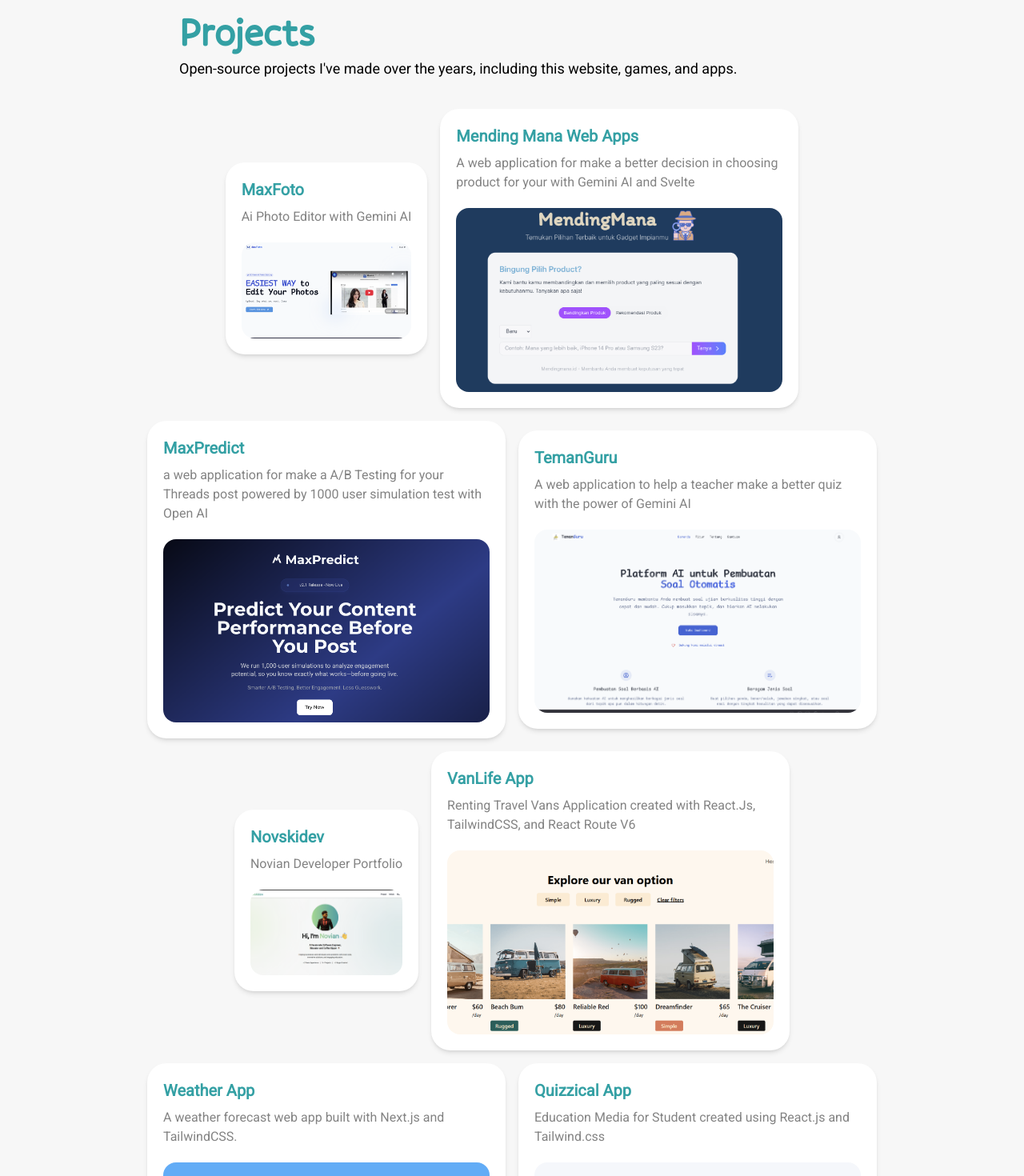
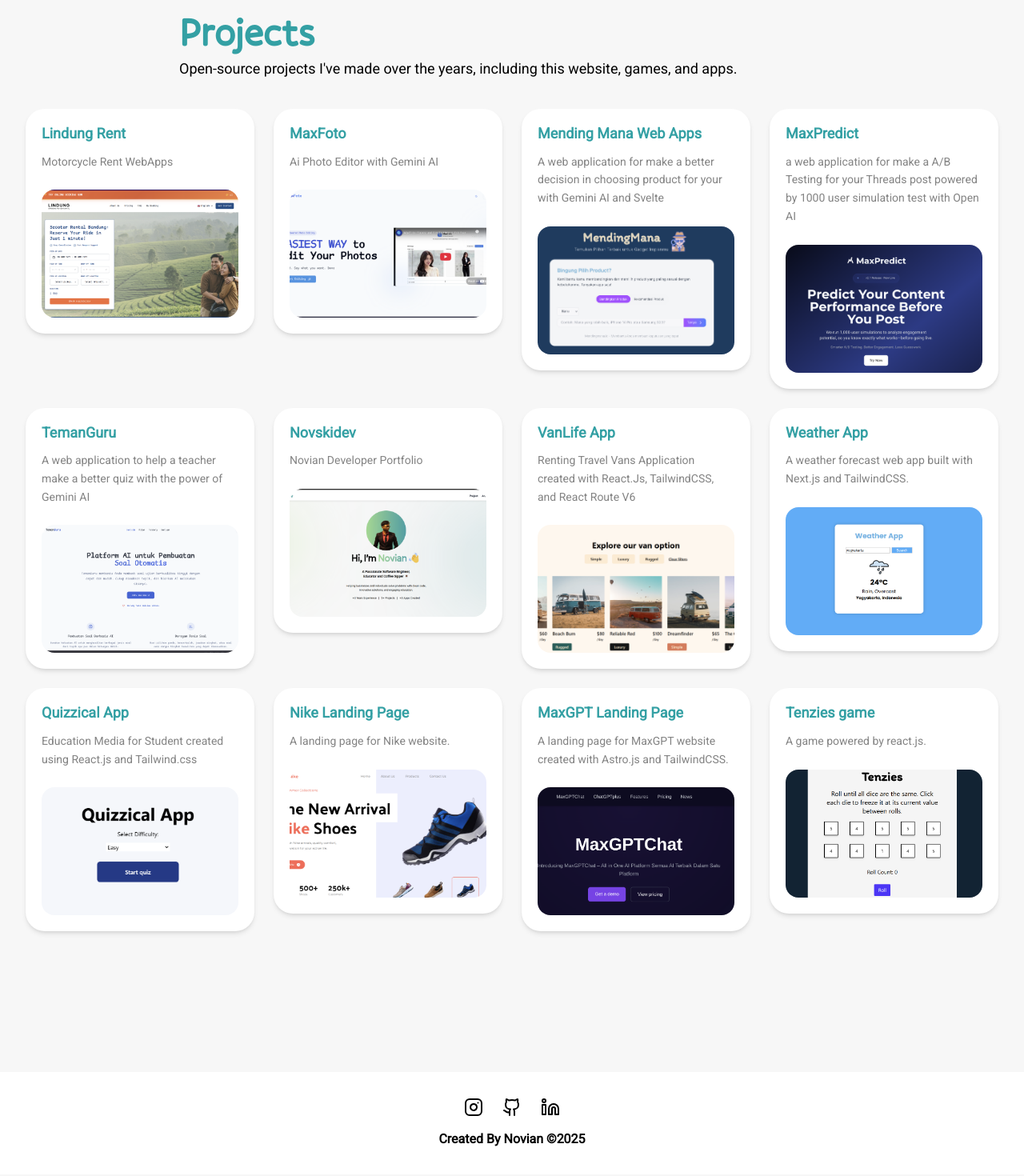
Before and after one commit to novskidev/novskidev.cloud, a Next.js app: page /projects in a window 1280 px wide. Shown: the part 80-1550 px from the top of the page at 80% size. Built offline with nearby package versions, Linux system fonts and the light colour scheme.

Commit message:
adding project

```diff
--- a/app/articles/layout.tsx
+++ b/app/articles/layout.tsx
@@ -6,10 +6,18 @@ export default function ArticlesLayout({
   children: ReactNode;
 }) {
   return (
-    <div className="w-full bg-[#F7F7F7] dark:bg-[#1A1A1A] mx-auto my-[80px] p-4 flex flex-col items-center justify-center">
-      <h1 className="font-pally font-bold text-5xl w-8/12 text-verdigris dark:text-[#56D3A8]">Articles</h1>
-<p className="font-roboto w-8/12 text-sm sm:text-base md:text-lg text-wrap  dark:text-[#E4E4E4]">Guides, references, life and tutorials written by me.</p>
-      {children}
+    <div className="w-full bg-[#F7F7F7] dark:bg-[#1A1A1A] my-[80px]">
+      <div className="max-w-7xl mx-auto px-4 sm:px-6 lg:px-8 py-8">
+        <div className="text-center mb-8">
+          <h1 className="font-pally font-bold text-3xl sm:text-4xl lg:text-5xl text-verdigris dark:text-[#56D3A8] mb-4">
+            Articles
+          </h1>
+          <p className="font-roboto text-sm sm:text-base lg:text-lg text-gray-600 dark:text-[#E4E4E4] max-w-3xl mx-auto leading-relaxed">
+            Guides, references, life and tutorials written by me.
+          </p>
+        </div>
+        {children}
+      </div>
     </div>
   );
 }
--- a/app/articles/page.tsx
+++ b/app/articles/page.tsx
@@ -26,7 +26,7 @@ export default function ArticlesPage() {
             variants={containerVariants}
             initial="hidden"
             animate="visible"
-            className="mt-5 w-8/12"
+            className="mt-5 w-full max-w-4xl mx-auto px-4 sm:px-6 lg:px-8"
         >
             {articles.map((article) => (
                 <MotionDiv
--- a/app/components/footer.tsx
+++ b/app/components/footer.tsx
@@ -4,21 +4,25 @@ import Link from 'next/link';
 
 function Footer() {
     return (
-        <footer className="bg-white w-full h-fit flex flex-col items-center justify-center py-2 dark:bg-black">
-           <div>
-           <section className='flex justify-between py-3'>
-            <Link href={'https://www.instagram.com/novskidev/'}>
-            <Instagram className='text-xs sm:text-sm md:text-base hover:scale-125 transition-all duration-300 dark:text-[#E4E4E4]'/>
-            </Link>
-            <Link href={'https://github.com/novskidev'}>
-            <Github className='text-xs sm:text-sm md:text-base hover:scale-125 transition-all duration-300 dark:text-[#E4E4E4]'/>
-            </Link>
-            <Link href={'https://www.linkedin.com/in/noviann/'}>
-            <Linkedin className='text-xs sm:text-sm md:text-base hover:scale-125 transition-all duration-300 dark:text-[#E4E4E4]'/>
-            </Link>
-            </section>
-            <p className="text-xs sm:text-sm md:text-base font-roboto text-semibold dark:text-[#E4E4E4]"> Created By Novian ©{new Date().getFullYear()} </p>
-            </div>
+        <footer className="bg-white dark:bg-black w-full py-6 sm:py-8">
+           <div className="max-w-7xl mx-auto px-4 sm:px-6 lg:px-8">
+               <div className="flex flex-col items-center justify-center space-y-4">
+                   <section className="flex items-center justify-center gap-4 sm:gap-6">
+                       <Link href={'https://www.instagram.com/novskidev/'} aria-label="Instagram">
+                           <Instagram className='w-5 h-5 sm:w-6 sm:h-6 hover:scale-125 transition-all duration-300 dark:text-[#E4E4E4]'/>
+                       </Link>
+                       <Link href={'https://github.com/novskidev'} aria-label="GitHub">
+                           <Github className='w-5 h-5 sm:w-6 sm:h-6 hover:scale-125 transition-all duration-300 dark:text-[#E4E4E4]'/>
+                       </Link>
+                       <Link href={'https://www.linkedin.com/in/noviann/'} aria-label="LinkedIn">
+                           <Linkedin className='w-5 h-5 sm:w-6 sm:h-6 hover:scale-125 transition-all duration-300 dark:text-[#E4E4E4]'/>
+                       </Link>
+                   </section>
+                   <p className="text-sm sm:text-base font-roboto font-semibold dark:text-[#E4E4E4] text-center">
+                       Created By Novian ©{new Date().getFullYear()}
+                   </p>
+               </div>
+           </div>
         </footer>
     );
 }
--- a/app/components/ui/card.tsx
+++ b/app/components/ui/card.tsx
@@ -4,26 +4,26 @@ import { projectType } from "@/app/utils/utility";
 import Link from "next/link";
 import Image from "next/image";
 
-function Card({ title, description, imageSrc, link }: projectType[number]) {
+function Card({ title, description, imageSrc, link, key }: projectType[number] & { key?: number }) {
   return (
-    <Link href={link} className="block group w-full max-w-xs sm:max-w-sm md:max-w-md">
-      <article className="w-full bg-white dark:bg-[#1A1A1A] rounded-3xl flex flex-col justify-between p-4 sm:p-5 shadow-md overflow-hidden transition-all duration-300 min-h-[200px] h-auto cursor-pointer group-hover:shadow-lg">
+    <Link href={link} className="block group">
+      <article className="w-full max-w-[320px] bg-white dark:bg-[#1A1A1A] rounded-3xl flex flex-col justify-between p-5 shadow-md overflow-hidden transition-all duration-300 min-h-[280px] cursor-pointer group-hover:shadow-lg hover:scale-[1.02]">
         <div className="flex-1 flex flex-col">
-          <h1 className="text-verdigris font-roboto font-semibold text-base sm:text-lg md:text-xl dark:text-[#56D3A8]">
+          <h1 className="text-verdigris font-roboto font-semibold text-lg dark:text-[#56D3A8] leading-tight">
             {title}
           </h1>
-          <p className="font-roboto text-xs py-2 text-[#838383] dark:text-[#E4E4E4] sm:text-sm md:text-base lg:text-md">
+          <p className="font-roboto text-sm py-3 text-[#838383] dark:text-[#E4E4E4] leading-relaxed">
             {description}
           </p>
         </div>
 
-        <div className="relative w-full aspect-[16/9] mt-3">
+        <div className="relative w-full h-40 mt-3">
           <Image
             src={imageSrc}
             alt={title}
             fill
             className="object-cover rounded-2xl brightness-100 dark:brightness-90 transition-all duration-300"
-            sizes="(max-width: 640px) 100vw, (max-width: 1024px) 50vw, 33vw"
+            sizes="320px"
           />
         </div>
       </article>
--- a/app/layout.tsx
+++ b/app/layout.tsx
@@ -21,10 +21,12 @@ export default function RootLayout({
   return (
     <html lang="en">
       <ClientWrapper
-        className={`${roboto.variable} ${myPally.variable} ${myPallyBold.variable} bg-[#F7F7F7] dark:bg-[#1A1A1A] antialiased`}
+        className={`${roboto.variable} ${myPally.variable} ${myPallyBold.variable} bg-[#F7F7F7] dark:bg-[#1A1A1A] antialiased min-h-screen`}
       >
         <Navbar />
-        {children}
+        <main className="flex-1">
+          {children}
+        </main>
         <Footer />
       </ClientWrapper>
     </html>
--- a/app/product/page.tsx
+++ b/app/product/page.tsx
@@ -61,7 +61,7 @@ const itemVariants = {
 export default function ProductPage() {
 	return (
 		<MotionDiv
-			className="flex flex-col sm:flex-row flex-wrap gap-4 items-center justify-center mt-7 mb-[80px] w-full sm:w-10/12 px-2"
+			className="grid grid-cols-1 md:grid-cols-2 lg:grid-cols-3 gap-6 mt-7 mb-[80px] w-full max-w-6xl mx-auto px-4"
 			variants={containerVariants}
 			initial="hidden"
 			animate="visible"
--- a/app/projects/page.tsx
+++ b/app/projects/page.tsx
@@ -23,7 +23,7 @@ export default function ProjectsPage() {
         variants={containerVariants}
         initial="hidden"
         animate="visible"
-        className="flex flex-col sm:flex-row flex-wrap gap-4 items-center justify-center mt-7 mb-[80px] w-full sm:w-10/12 px-2">
+        className="grid grid-cols-1 md:grid-cols-2 lg:grid-cols-3 xl:grid-cols-4 gap-6 mt-7 mb-[80px] w-full max-w-7xl mx-auto px-4">
         {Project.map((project) => (
           <MotionDiv
             key={project.key}
@@ -32,7 +32,6 @@ export default function ProjectsPage() {
             transition={{ duration: 0.2 }}
           >
             <Card
-              key={project.key}
               title={project.title}
               description={project.description}
               imageSrc={project.imageSrc}
--- a/app/utils/utility.ts
+++ b/app/utils/utility.ts
@@ -47,29 +47,36 @@ export const menu: menuNav[] = [
 
 
 export const Project: projectType = [
+   {
+        key: 1,
+        title: "Lindung Rent",
+        description: "Motorcycle Rent WebApps",
+        imageSrc: "/images/lindung_motor.png",
+        link: "https://lindung.id",
+    },
     {
-        key: 1,
+        key: 2,
         title: "MaxFoto",
         description: "Ai Photo Editor with Gemini AI",
         imageSrc: "/images/maxfoto.png",
         link: "https://foto.maxgpt.id",
     },
     {
-        key: 2,
+        key: 3,
         title: "Mending Mana Web Apps",
         description: "A web application for make a better decision in choosing product for your with Gemini AI and Svelte",
         imageSrc: "/images/mendingmana.png",
         link: "https://github.com/novskidev/mendingmana.id",
     },
     {
-        key: 3,
+        key: 4,
         title: "MaxPredict",
         description: "a web application for make a A/B Testing for your Threads post powered by 1000 user simulation test with Open AI",
         imageSrc: "/images/MaxPredict.png",
         link: "https://predict.maxgpt.id",
     },
     {
-        key: 4,
+        key: 5,
         title: "TemanGuru",
         description: "A web application to help a teacher make a better quiz with the power of Gemini AI",
         imageSrc: "/images/temanguru.png",
@@ -77,49 +84,49 @@ export const Project: projectType = [
     },
 
     {
-        key: 5,
+        key: 6,
         title: "Novskidev",
         description: "Novian Developer Portfolio",
         imageSrc: "/images/portofolio.png",
         link: "https://github.com/novskidev/novskidev",
     },
     {
-        key: 6,
+        key: 7,
         title: "VanLife App",
         description: "Renting Travel Vans Application created with React.Js, TailwindCSS, and React Route V6",
         imageSrc: "/images/vanapp.png",
         link: "https://github.com/novskidev/VanlifeApp",
     },
     {
-        key: 7,
+        key: 8,
         title: "Weather App",
         description: "A weather forecast web app built with Next.js and TailwindCSS.",
         imageSrc: "/images/weatherapp.png",
         link: "https://github.com/novskidev/simple-weather-app",
     },
     {
-        key: 8,
+        key: 9,
         title: "Quizzical App",
         description: "Education Media for Student created using React.js and Tailwind.css",
         imageSrc: "/images/quizzicalapp.png",
         link: "https://github.com/novskidev/Quizzical-App",
     },
     {
-        key: 9,
+        key: 10,
         title: "Nike Landing Page",
         description: "A landing page for Nike website.",
         imageSrc: "/images/nikelanding.png",
         link: "https://github.com/novskidev/nike-landingpage",
     },
     {
-        key: 10,
+        key: 11,
         title: "MaxGPT Landing Page",
         description: "A landing page for MaxGPT website created with Astro.js and TailwindCSS.",
         imageSrc: "/images/maxgpt.png",
         link: "https://github.com/novskidev/maxgpt.id",
     },
     {
-        key: 11,
+        key: 12,
         title: "Tenzies game",
         description: "A game powered by react.js.",
         imageSrc: "/images/tenziez.png",
```
Also changed, not shown: app/product/layout.tsx (+12 -4 lines), public/images/lindung_motor.png (added).
